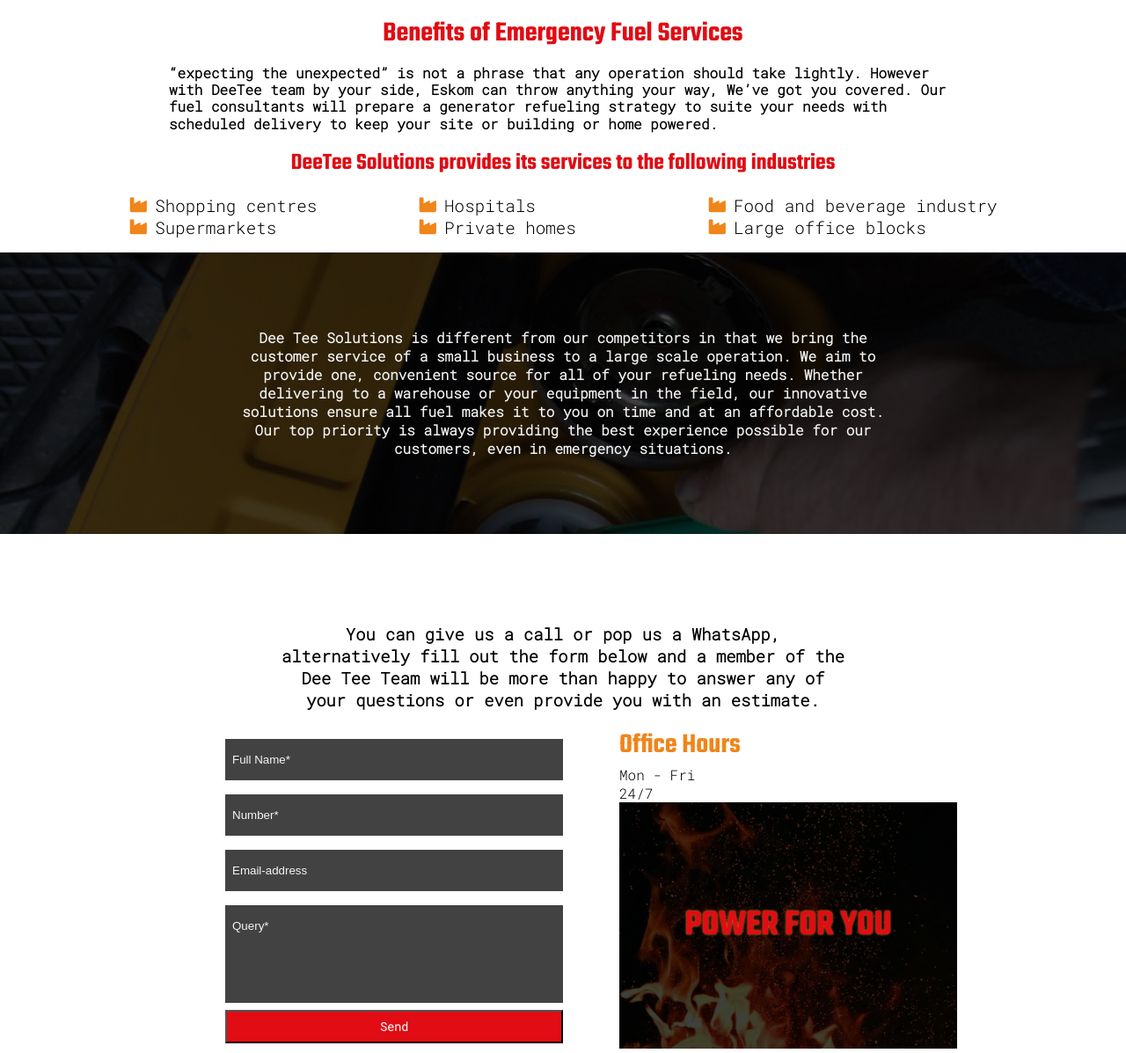
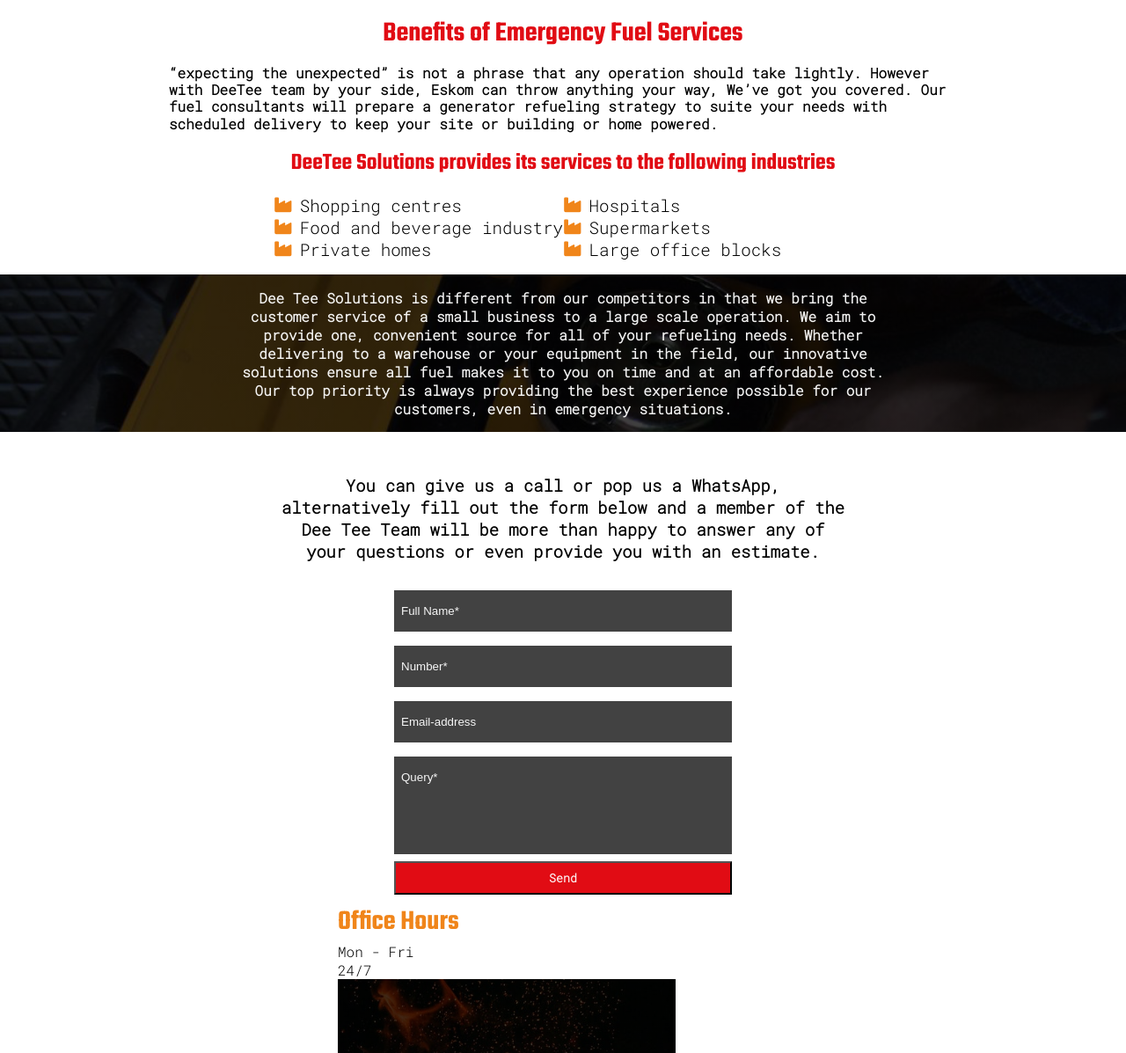
Before and after one commit to Sandile-Dev01/deetee_solutions, a plain HTML site: page index.html in a window 1280 px wide. Shown: the part 1626-2823 px from the top of the page at 88% size. Drawn offline with Linux system fonts and the light colour scheme.

Commit message:
latest commit

```diff
--- a/styles.css
+++ b/styles.css
@@ -271,7 +271,6 @@ h3 {
   display: grid;
   align-content: center;
   justify-content: center;
-  grid-template-columns: repeat(3, 1fr);
 }
 
 .about_industries h2 {
@@ -292,7 +291,7 @@ h3 {
 }
 
 .about_competition {
-  height: 40vh;
+  height: 100%;
   width: 100%;
   margin: var(--rem) 0;
   color: var(--light-clr);
@@ -330,12 +329,22 @@ h3 {
     text-align: center;
     font-size: 3vw;
   }
+
+  .about_industries ul {
+    grid-template-columns: repeat(1, 1fr);
+  }
 }
 
 @media (min-width: 768px) {
+  .about_industries ul {
+    grid-template-columns: repeat(2, 1fr);
+  }
 }
 
 @media (min-width: 1489px) {
+  .about_industries ul {
+    grid-template-columns: repeat(3, 1fr);
+  }
 }
 
 @media (min-width: 2559px) {
@@ -349,13 +358,13 @@ h3 {
   align-items: center;
   /* justify-content: space-between; */
   justify-content: center;
-  height: 80vh;
+  height: 80%;
   padding: 1rem;
 }
 
 .contact_sub_section {
   display: flex;
-  justify-content: space-evenly;
+  /* justify-content: space-evenly; */
 }
 
 .contact_section h3 {
@@ -447,6 +456,9 @@ form button:hover {
 /* Media queries for contact */
 
 @media (min-width: 0) {
+  .contact_sub_section {
+    flex-direction: column;
+  }
 }
 
 @media (min-width: 768px) {
```
Also changed, not shown: index.html (+0 -1 lines).
